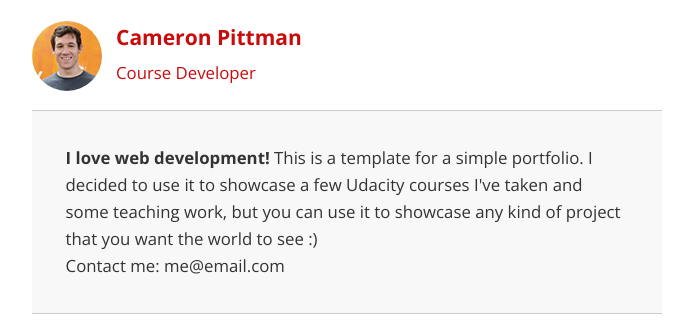
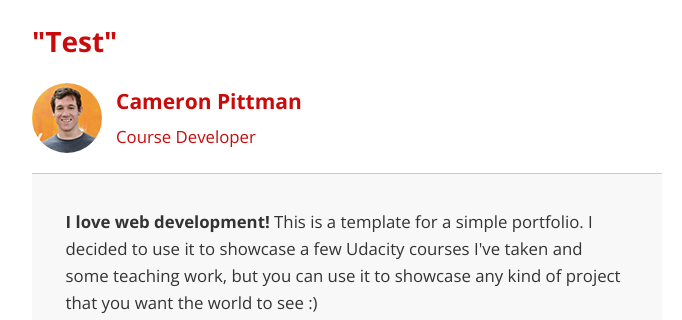
Before and after one commit to the1manderson/webOptimization, a plain HTML site: page index.html in a window 1280 px wide. Shown: the top 320 px of the page, without its empty margins (293-975 px from the left). Drawn offline with nearby package versions, Linux system fonts and the light colour scheme.

Commit message:
test change index

```diff
--- a/index.html
+++ b/index.html
@@ -27,6 +27,7 @@
 
   <body>
     <header>
+      <h1> "Test" </h1>
       <a href="/"><img src="img/profilepic.jpg"></a>
       <p>Cameron Pittman<br><span>Course Developer</span></p>
     </header>
```
